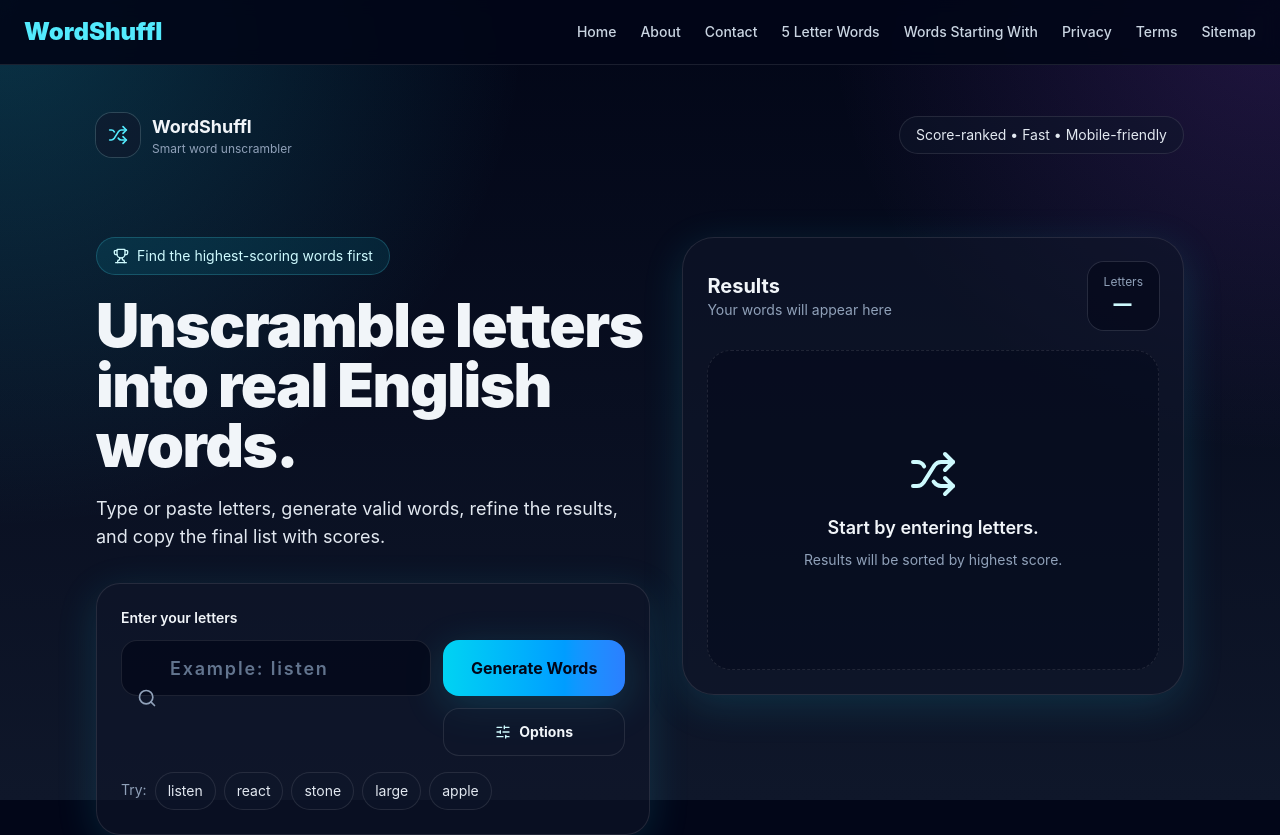
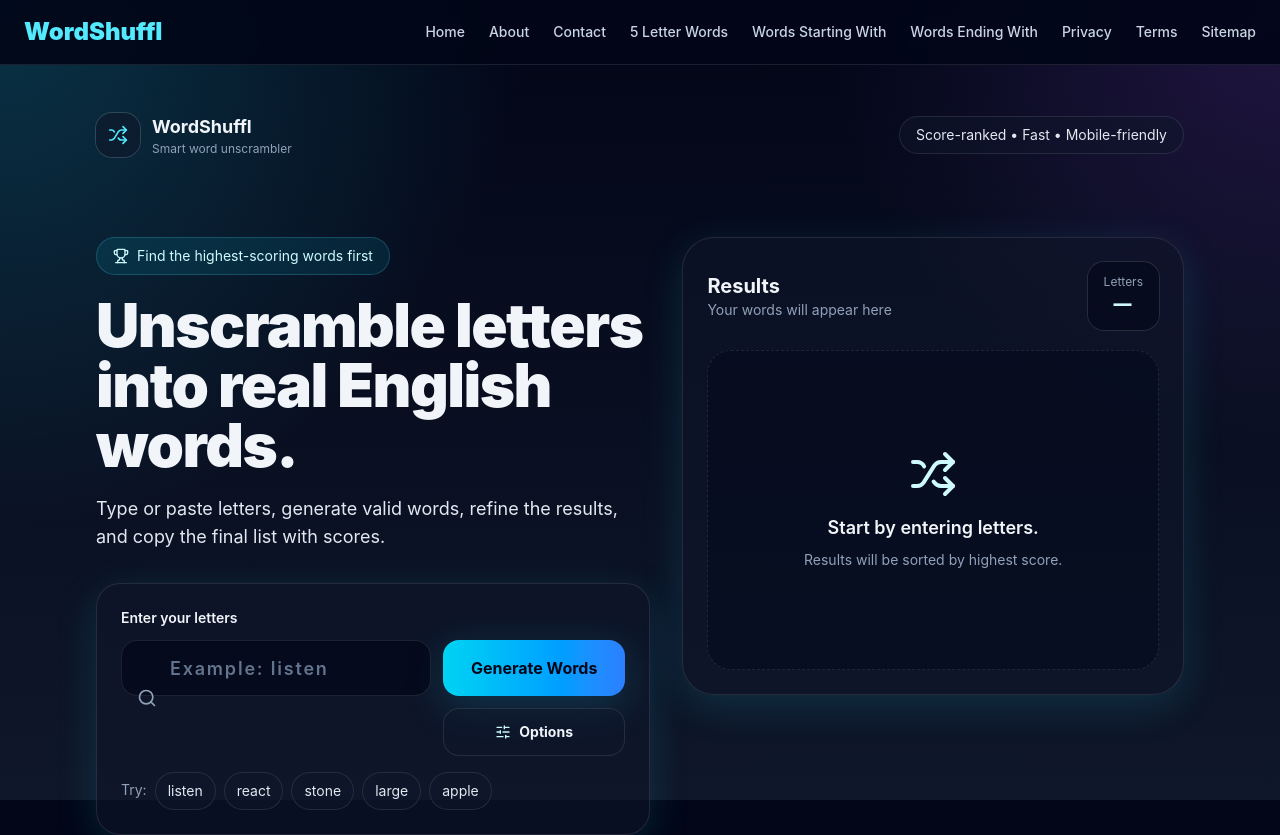
Before and after one commit to Rgenneker/word-unscrambler, a React (Vite) app: page / in a window 1280 px wide. Shown: the top 835 px of the page. Built offline with nearby package versions, Linux system fonts and the light colour scheme; what an-array-of-english-words would draw is missing.

Commit message:
Improve definition popup readability

```diff
--- a/src/components/Navbar.jsx
+++ b/src/components/Navbar.jsx
@@ -33,6 +33,10 @@ export default function Navbar() {
             Words Starting With
           </Link>
 
+          <Link className="hover:text-cyan-300 transition" to="/words-ending-with">
+            Words Ending With
+          </Link>
+
           <Link className="hover:text-cyan-300 transition" to="/privacy-policy">
             Privacy
           </Link>
--- a/src/pages/Home.jsx
+++ b/src/pages/Home.jsx
@@ -491,11 +491,12 @@ export default function Home() {
                         </span>
                       </button>
 
-                      <div className="pointer-events-none absolute bottom-full left-1/2 z-20 mb-3 w-64 -translate-x-1/2 rounded-2xl border border-white/10 bg-slate-900 p-3 text-left text-sm text-slate-200 opacity-0 shadow-[0_10px_40px_rgba(34,211,238,0.15)] transition group-hover:opacity-100">
-                        <p className="font-bold text-cyan-100">
+                      <div className="pointer-events-none fixed left-1/2 top-24 z-[9999] w-[90vw] max-w-xl -translate-x-1/2 rounded-3xl border border-cyan-300/20 bg-slate-950 p-5 text-left text-sm text-slate-200 opacity-0 shadow-[0_20px_80px_rgba(34,211,238,0.25)] ring-1 ring-white/10 transition group-hover:opacity-100 group-focus-within:opacity-100">
+  <p className="text-lg font-black text-cyan-100">
     {item.word} • {item.score} pts
   </p>
-                        <p className="mt-1 leading-5 text-slate-200">
+
+  <p className="mt-3 max-h-56 overflow-y-auto leading-7 text-slate-200">
     {definitions[item.word]
       ? definitions[item.word]
       : loadingDefinition === item.word
```
Lines whose indentation alone changed are shown as unchanged.
